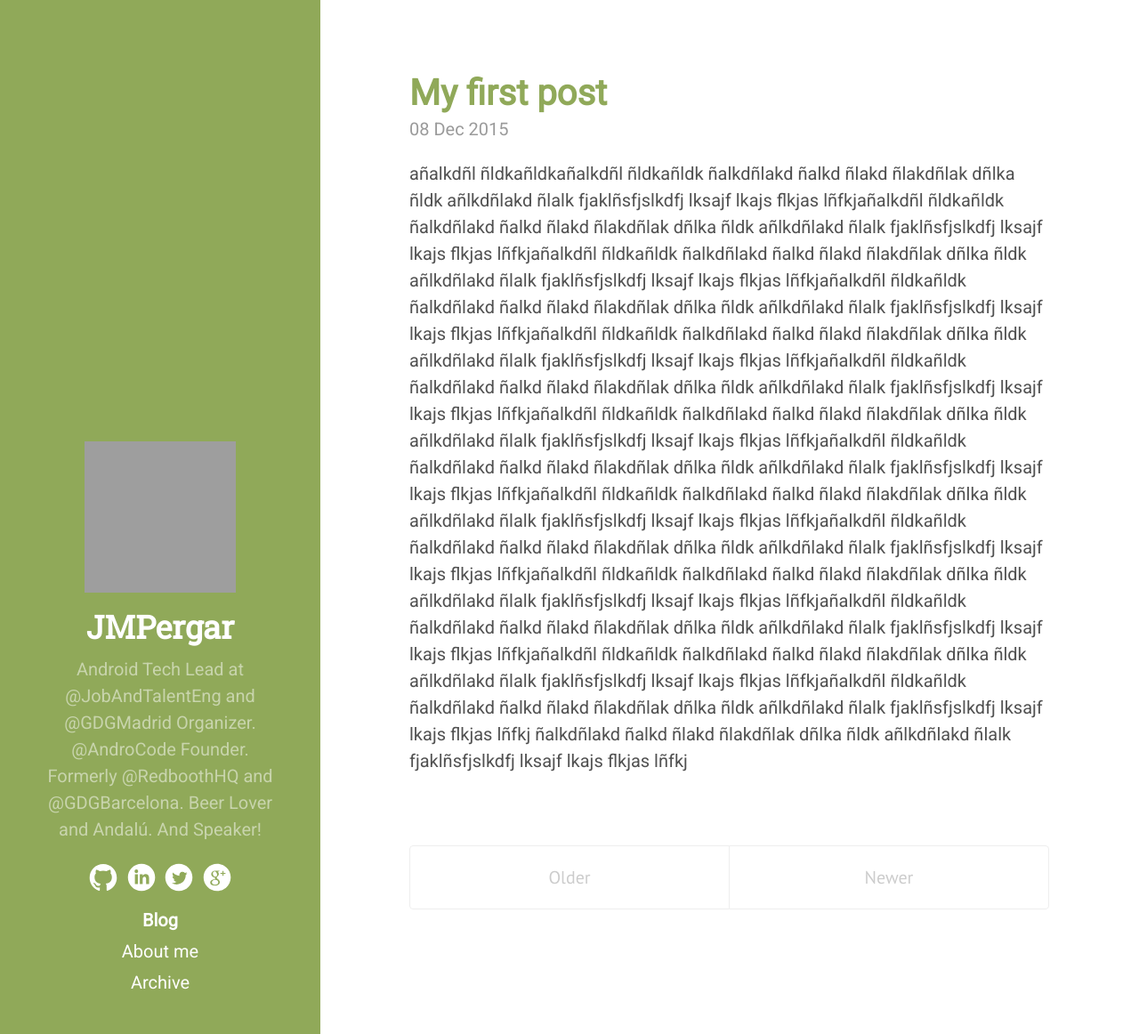
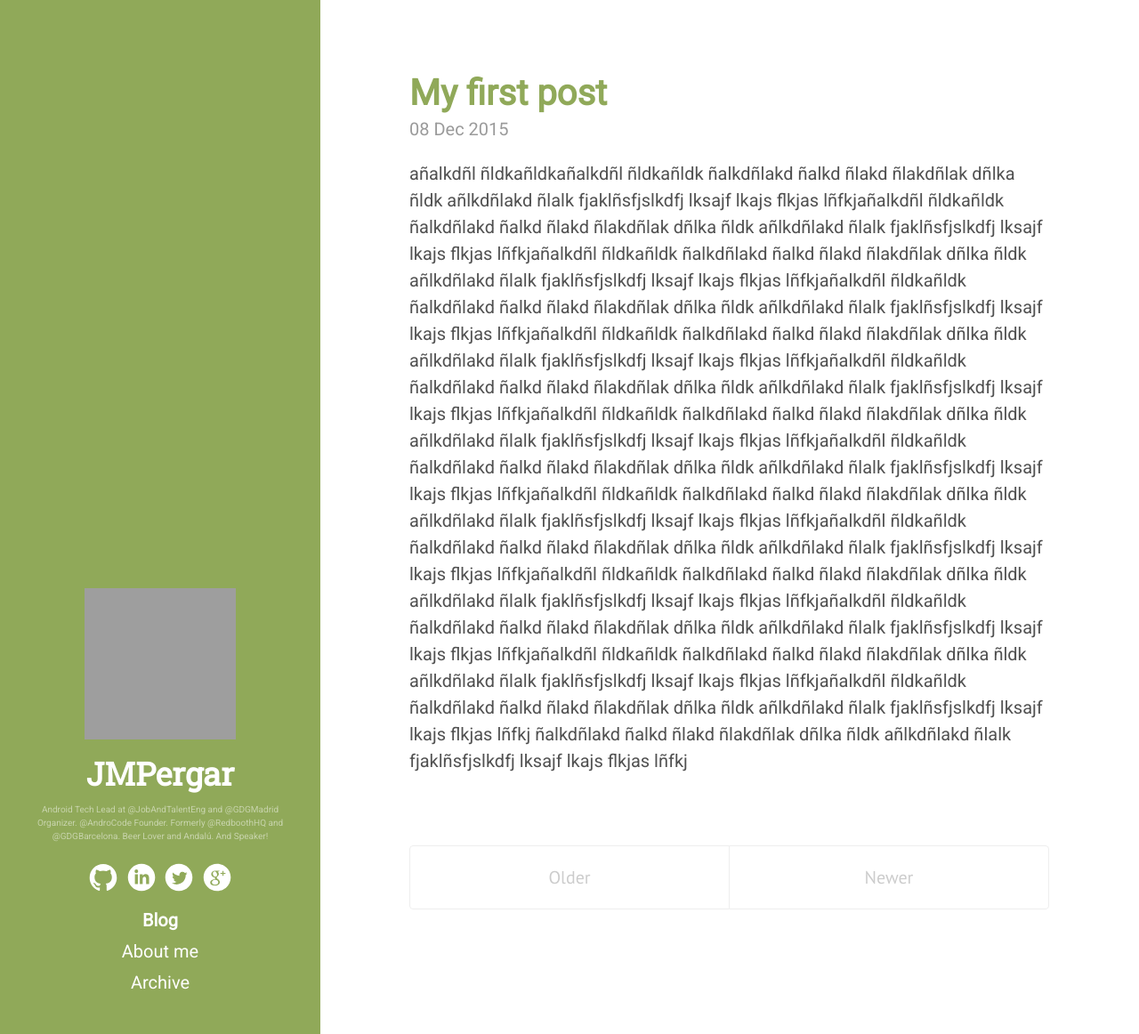
Before and after one commit to JMPergar/jmpergar.github.io, a Jekyll site: the page built from index.html, in a window 1280 px wide and 1162 px high. Shown: the whole window at 89% size. Built offline with Jekyll 4.4.1, drawn with Linux system fonts in a browser that asks for light colours; Markdown is read by kramdown in place of the engine named in the settings; the list of posts is cut into pages by our own code; grey boxes are pictures that could not be loaded.

Commit message:
Change description format

```diff
--- a/public/css/poole.css
+++ b/public/css/poole.css
@@ -259,8 +259,7 @@ tbody tr:nth-child(odd) th {
  */
 
 .lead {
-  font-size: 1rem;
-  font-weight: 100;
+  font-size: .5rem;
 }
 
 
```
